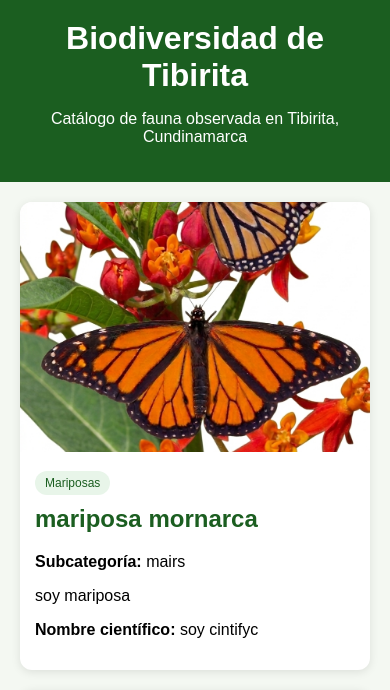
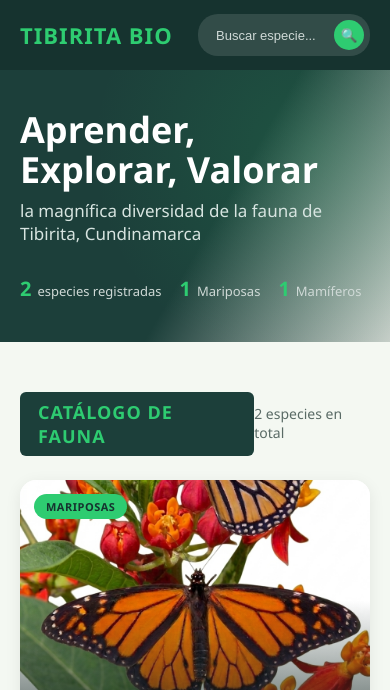
Before and after one commit to insecterik/insecterik.github.io, a Jekyll site: the page built from index.html, in a window 390 px wide. Shown: the top 690 px of the page. Built offline with Jekyll 4.4.1, drawn with Linux system fonts in a browser that asks for light colours; a script that is not in the unit is left out; some of the changed text lies outside the part shown; grey boxes are pictures that could not be loaded.

Commit message:
catorce commit

```diff
--- a/index.html
+++ b/index.html
@@ -1,143 +1,377 @@
 ---
-
 ---
 
 <!DOCTYPE html>
-
 <html lang="es">
 <head>
 <meta charset="UTF-8">
 <meta name="viewport" content="width=device-width, initial-scale=1.0">
-
 <title>Biodiversidad de Tibirita</title>
 
 <style>
+  :root{
+    --verde-oscuro:#1c3f3a;
+    --verde-header:#16332f;
+    --verde-brillante:#2ecc71;
+    --verde-texto:#1b5e20;
+    --crema:#f4f8f2;
+    --gris-texto:#5a6b66;
+  }
+
+  *{ box-sizing:border-box; }
+
   body{
     margin:0;
-    font-family:Arial,sans-serif;
-    background:#f4f8f2;
+    font-family:'Segoe UI', Arial, sans-serif;
+    background:var(--crema);
+    color:#222;
   }
 
-header{
-    background:#1b5e20;
+  a{ text-decoration:none; }
+
+  /* ===== HEADER ===== */
+  .top-header{
+    background:var(--verde-header);
     color:white;
-    text-align:center;
-    padding:20px;
+    display:flex;
+    align-items:center;
+    justify-content:space-between;
+    padding:18px 40px;
+    flex-wrap:wrap;
+    gap:12px;
   }
 
-header h1{
+  .logo{
+    color:var(--verde-brillante);
+    font-weight:800;
+    font-size:22px;
+    letter-spacing:1px;
+    text-transform:uppercase;
+  }
+
+  .top-nav{
+    display:flex;
+    align-items:center;
+    gap:28px;
+  }
+
+  .top-nav a{
+    color:#dfe9e6;
+    font-size:13px;
+    letter-spacing:.5px;
+    text-transform:uppercase;
+    font-weight:600;
+  }
+
+  .search-box{
+    display:flex;
+    align-items:center;
+    background:rgba(255,255,255,.12);
+    border-radius:20px;
+    padding:6px 6px 6px 16px;
+  }
+
+  .search-box input{
+    background:transparent;
+    border:none;
+    outline:none;
+    color:white;
+    font-size:13px;
+    width:120px;
+  }
+
+  .search-box input::placeholder{ color:#cfd9d6; }
+
+  .search-box button{
+    background:var(--verde-brillante);
+    border:none;
+    border-radius:50%;
+    width:30px;
+    height:30px;
+    display:flex;
+    align-items:center;
+    justify-content:center;
+    color:var(--verde-header);
+    cursor:pointer;
+  }
+
+  /* ===== HERO ===== */
+  .hero{
+    position:relative;
+    background:linear-gradient(120deg, var(--verde-oscuro) 55%, #14292533 100%);
+    color:white;
+    padding:70px 40px 50px;
+    overflow:hidden;
+  }
+
+  .hero::before{
+    content:"";
+    position:absolute;
+    inset:0;
+    background-image:
+      radial-gradient(circle at 80% 30%, rgba(46,204,113,.15), transparent 60%);
+    pointer-events:none;
+  }
+
+  .hero-inner{
+    max-width:1200px;
+    margin:0 auto;
+    position:relative;
+  }
+
+  .hero h1{
+    font-size:56px;
+    font-weight:800;
+    line-height:1.1;
+    margin:0 0 10px;
+  }
+
+  .hero .subtitle{
+    font-size:22px;
+    color:#d7e4e0;
+    margin:0 0 30px;
+    max-width:600px;
+  }
+
+  .hero-stats{
+    display:flex;
+    gap:36px;
+    flex-wrap:wrap;
+    font-size:15px;
+    color:#cfd9d6;
+  }
+
+  .hero-stats strong{
+    color:var(--verde-brillante);
+    font-size:20px;
+    margin-right:6px;
+  }
+
+  /* ===== SECTION TITLE ===== */
+  .section-title{
+    max-width:1200px;
+    margin:50px auto 24px;
+    padding:0 20px;
+    display:flex;
+    align-items:baseline;
+    justify-content:space-between;
+  }
+
+  .section-title h2{
+    color:var(--verde-brillante);
+    background:var(--verde-oscuro);
+    display:inline-block;
+    padding:8px 18px;
+    border-radius:6px;
+    font-size:18px;
+    letter-spacing:1px;
     margin:0;
   }
 
+  .section-title span{
+    color:var(--gris-texto);
+    font-size:14px;
+  }
+
+  /* ===== GALLERY ===== */
   .container{
     max-width:1200px;
     margin:auto;
-    padding:20px;
+    padding:0 20px 60px;
   }
 
   .gallery{
     display:grid;
-    grid-template-columns:repeat(auto-fill,minmax(320px,1fr));
-    gap:20px;
+    grid-template-columns:repeat(auto-fill,minmax(280px,1fr));
+    gap:28px;
   }
 
   .card{
     background:white;
-    border-radius:12px;
+    border-radius:16px;
     overflow:hidden;
-    box-shadow:0 2px 10px rgba(0,0,0,.1);
+    box-shadow:0 4px 16px rgba(0,0,0,.08);
+    transition:transform .2s ease, box-shadow .2s ease;
+    display:flex;
+    flex-direction:column;
   }
 
-.card img{
+  .card:hover{
+    transform:translateY(-4px);
+    box-shadow:0 10px 24px rgba(0,0,0,.14);
+  }
+
+  .card-photo{
+    position:relative;
     width:100%;
-    height:250px;
+    height:220px;
+    overflow:hidden;
+    background:#dfe9e6;
+  }
+
+  .card-photo img{
+    width:100%;
+    height:100%;
     object-fit:cover;
+    display:block;
+  }
+
+  .card-photo::after{
+    content:"";
+    position:absolute;
+    inset:0;
+    background:linear-gradient(180deg, rgba(0,0,0,0) 55%, rgba(20,40,35,.55) 100%);
+  }
+
+  .badge{
+    position:absolute;
+    top:14px;
+    left:14px;
+    z-index:2;
+    background:var(--verde-brillante);
+    color:var(--verde-header);
+    padding:5px 12px;
+    border-radius:20px;
+    font-size:11px;
+    font-weight:700;
+    letter-spacing:.5px;
+    text-transform:uppercase;
   }
 
   .card-content{
-    padding:15px;
+    padding:18px 18px 20px;
+    flex:1;
+    display:flex;
+    flex-direction:column;
   }
 
   .card h2{
-    margin-top:0;
+    margin:0 0 4px;
+    font-size:19px;
   }
 
-.card a{
-    text-decoration:none;
-    color:#1b5e20;
+  .card h2 a{
+    color:var(--verde-texto);
   }
 
-.badge{
-    display:inline-block;
-    background:#e8f5e9;
-    color:#1b5e20;
-    padding:5px 10px;
-    border-radius:20px;
+  .card .subcategoria{
     font-size:12px;
+    color:var(--gris-texto);
+    text-transform:uppercase;
+    letter-spacing:.5px;
     margin-bottom:10px;
+    font-weight:600;
+  }
+
+  .card p.descripcion{
+    font-size:14px;
+    color:#4a4a4a;
+    line-height:1.5;
+    margin:0 0 10px;
+    flex:1;
+  }
+
+  .card .cientifico{
+    font-size:13px;
+    color:var(--gris-texto);
+    font-style:italic;
+    border-top:1px solid #eef2f0;
+    padding-top:10px;
+    margin:0;
+  }
+
+  /* ===== FOOTER ===== */
+  footer{
+    background:var(--verde-header);
+    color:#cfd9d6;
+    text-align:center;
+    padding:24px;
+    font-size:13px;
+  }
+
+  @media (max-width:700px){
+    .top-header{ padding:14px 20px; }
+    .top-nav{ gap:14px; }
+    .top-nav a{ display:none; }
+    .hero{ padding:40px 20px; }
+    .hero h1{ font-size:36px; }
+    .hero .subtitle{ font-size:17px; }
+    .hero-stats{ gap:18px; font-size:13px; }
   }
 </style>
-
 </head>
 <body>
 
-<header>
-    <h1>Biodiversidad de Tibirita</h1>
-    <p>Catálogo de fauna observada en Tibirita, Cundinamarca</p>
-</header>
+<div class="top-header">
+  <div class="logo">Tibirita Bio</div>
+  <div class="top-nav">
+    <a href="#colecciones">Colecciones</a>
+    <a href="#listas">Listas</a>
+    <div class="search-box">
+      <input type="text" placeholder="Buscar especie...">
+      <button aria-label="Buscar">🔍</button>
+    </div>
+  </div>
+</div>
+
+<div class="hero">
+  <div class="hero-inner">
+    <h1>Aprender,<br>Explorar, Valorar</h1>
+    <p class="subtitle">la magnífica diversidad de la fauna de Tibirita, Cundinamarca</p>
+    <div class="hero-stats">
+      {% assign total = site.especies | size %}
+      <div><strong>{{ total }}</strong>especies registradas</div>
+      {% assign categorias = site.especies | map: "categoria" | uniq %}
+      {% for cat in categorias %}
+        {% assign count = 0 %}
+        {% for e in site.especies %}
+          {% if e.categoria == cat %}
+            {% assign count = count | plus: 1 %}
+          {% endif %}
+        {% endfor %}
+        <div><strong>{{ count }}</strong>{{ cat }}</div>
+      {% endfor %}
+    </div>
+  </div>
+</div>
+
+<div class="section-title">
+  <h2>CATÁLOGO DE FAUNA</h2>
+  <span>{{ site.especies | size }} especies en total</span>
+</div>
 
 <div class="container">
-
   <div class="gallery">
-
     {% for especie in site.especies %}
-
     <div class="card">
-
-{% if especie.imagenes %} <img src="{{ especie.imagenes[0] }}" alt="{{ especie.title }}">
+      <div class="card-photo">
+        {% if especie.categoria %}
+        <div class="badge">{{ especie.categoria }}</div>
         {% endif %}
-
+        {% if especie.imagenes %}
+        <img src="{{ especie.imagenes[0] }}" alt="{{ especie.title }}">
+        {% endif %}
+      </div>
       <div class="card-content">
-
-<div class="badge">
-{{ especie.categoria }}
+        {% if especie.subcategoria %}
+        <div class="subcategoria">{{ especie.subcategoria }}</div>
+        {% endif %}
+        <h2><a href="{{ especie.url }}">{{ especie.title }}</a></h2>
+        <p class="descripcion">{{ especie.descripcion }}</p>
+        {% if especie.cientifico %}
+        <p class="cientifico">{{ especie.cientifico }}</p>
+        {% endif %}
+      </div>
+    </div>
+    {% endfor %}
+  </div>
 </div>
 
-<h2>
-<a href="{{ especie.url }}">
-{{ especie.title }}
-</a>
-</h2>
-
-<p>
-<strong>Subcategoría:</strong>
-{{ especie.subcategoria }}
-</p>
-
-<p>
-{{ especie.descripcion }}
-</p>
-
-{% if especie.cientifico %}
-
-<p>
-<strong>Nombre científico:</strong>
-{{ especie.cientifico }}
-</p>
-{% endif %}
-
-</div>
-
-</div>
-
-{% endfor %}
-
-</div>
-
-</div>
+<footer>
+  Biodiversidad de Tibirita &middot; Catálogo de fauna observada en Tibirita, Cundinamarca
+</footer>
 
 <script src="https://identity.netlify.com/v1/netlify-identity-widget.js"></script>
-
 <script>
 if (window.netlifyIdentity) {
   window.netlifyIdentity.on("init", function(user) {
@@ -150,6 +384,5 @@ if (window.netlifyIdentity) {
 }
 </script>
 
-
 </body>
 </html>
```
Lines whose indentation alone changed are shown as unchanged.
